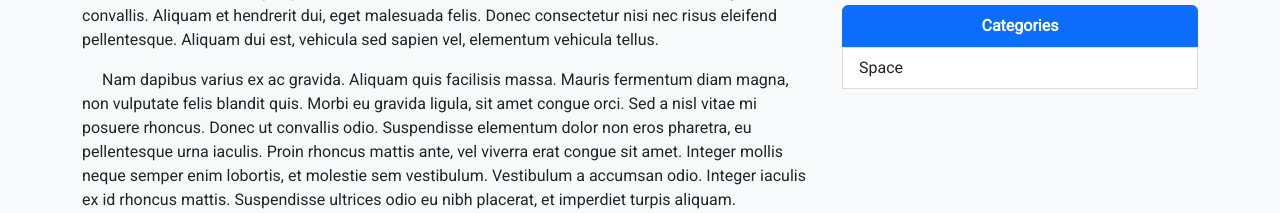
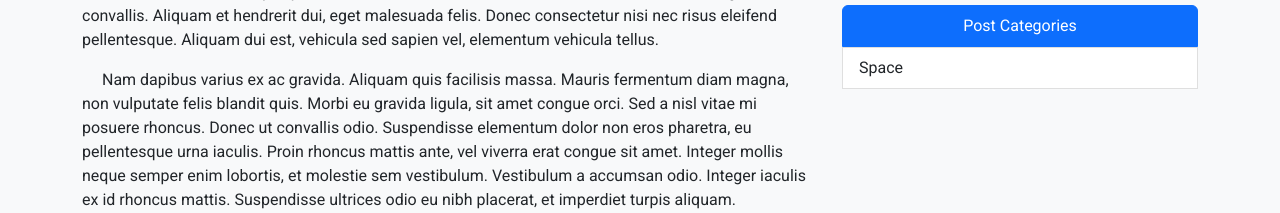
Before and after one commit to UltiPro/Space-Share, a Django app: a page that uses SpaceShare/Blog/templates/Blog/post.html in a window 1280 px wide. Shown: the part 1114-1327 px from the top of the page. Run offline with Django 4.2, Linux system fonts and the light colour scheme; data comes from the database, SQL or seed files in the repository.

Commit message:
Update post.html

```diff
--- a/SpaceShare/Blog/templates/Blog/post.html
+++ b/SpaceShare/Blog/templates/Blog/post.html
@@ -55,7 +55,7 @@
                         </div>
                     </a>
                     <ul class="list-group mt-3">
-                        <li class="list-group-item active text-center"><strong>Categories</strong></li>
+                        <li class="list-group-item active text-center">Post Categories</li>
                         {% for tag in post.tags.all %}
                             <a href="{% url 'posts_by_tag' tag.tag %}" class="text-decoration-none text-dark">
                                 <li class="list-group-item list-group-item-action">
```
